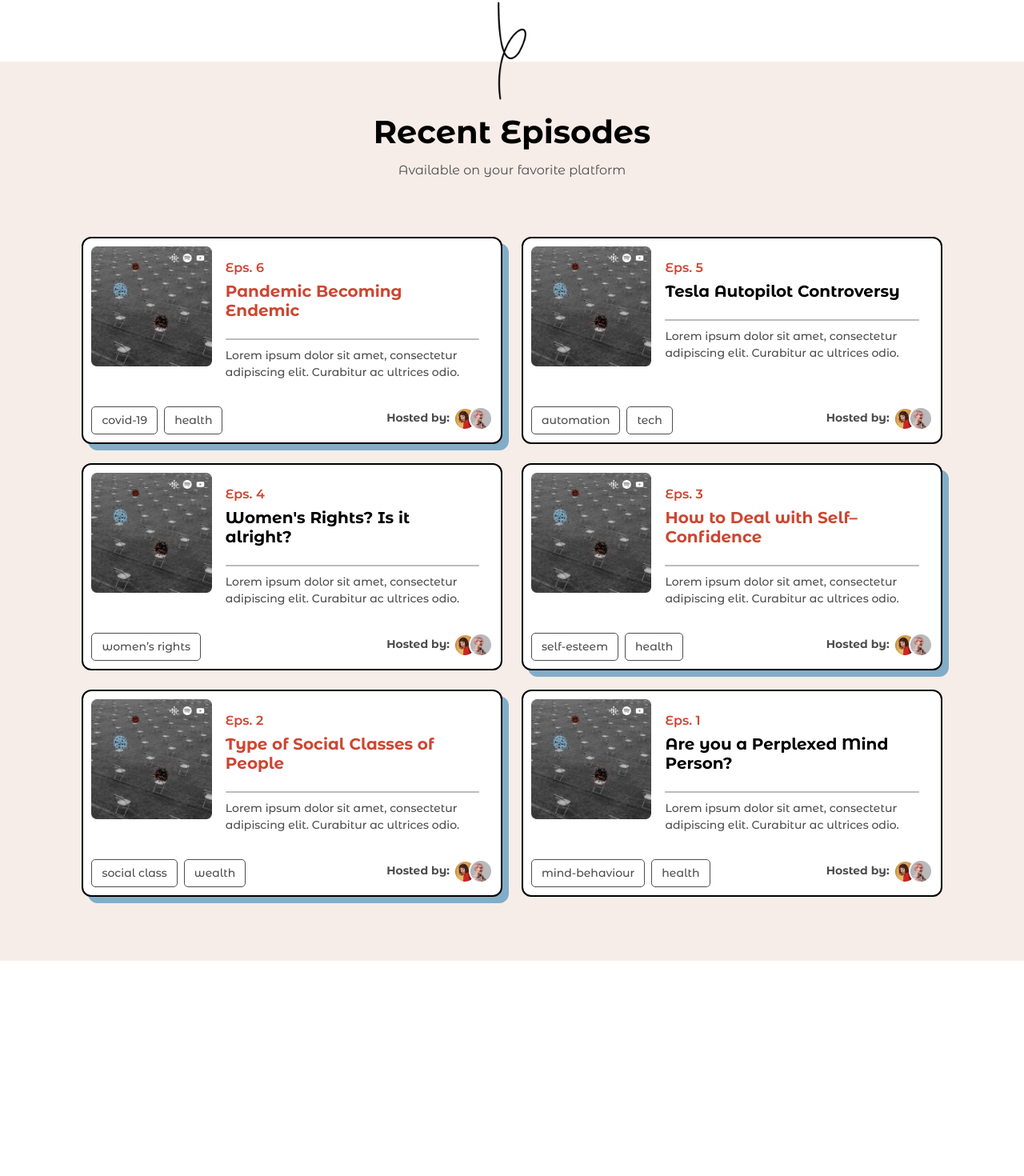
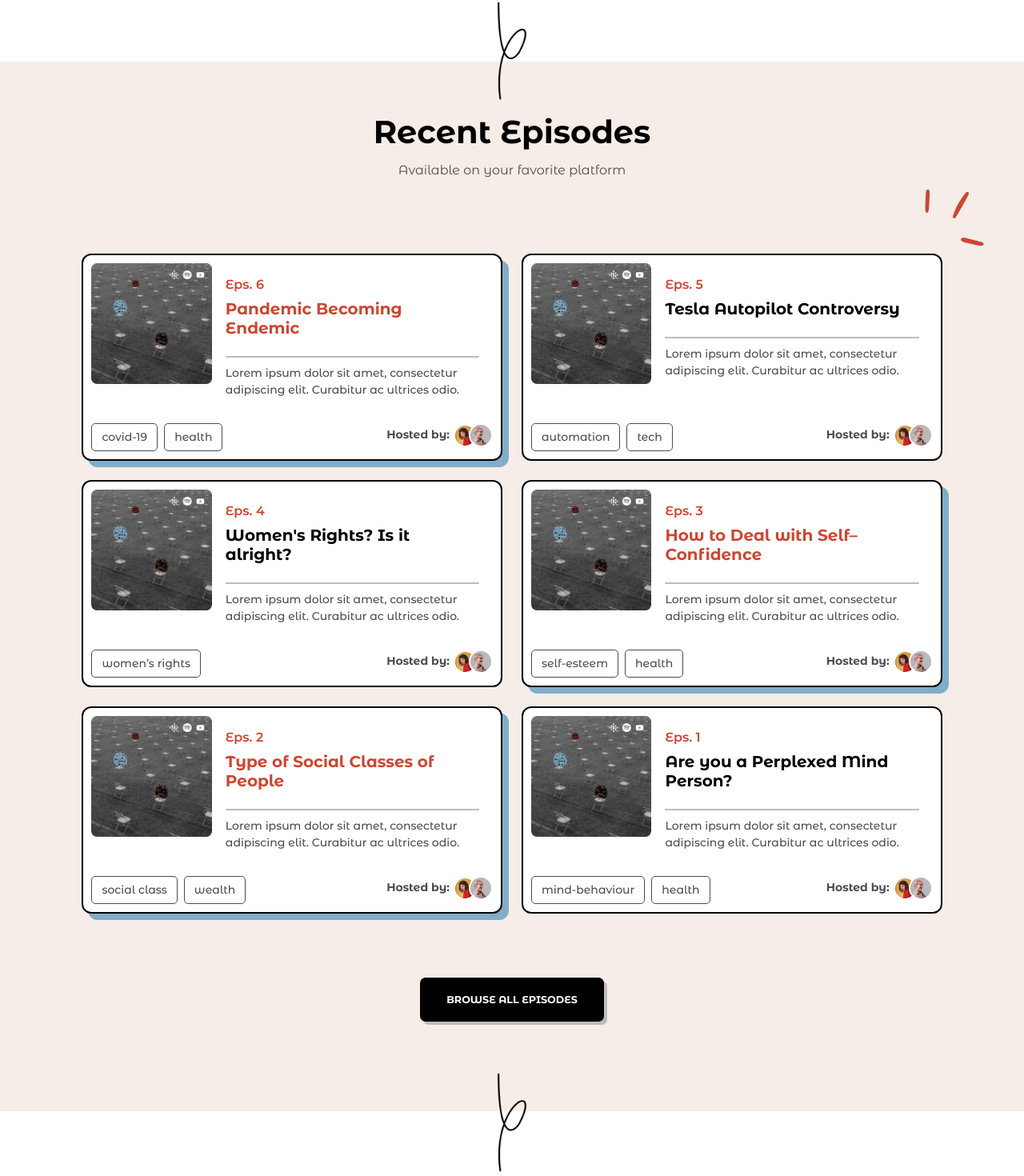
Before and after one commit to KiritoEM/WEEKLY_DECEMBER_FRONT_3, a Next.js app: page / in a window 1280 px wide. Shown: the part 3866-5336 px from the top of the page at 80% size. Before the commit the page ends 5163 px from the top, so only its background shows below. Built offline with nearby package versions, Linux system fonts and the light colour scheme.

Commit message:
add scribble to header

```diff
--- a/src/components/Episodes/EpisodesContent.tsx
+++ b/src/components/Episodes/EpisodesContent.tsx
@@ -5,6 +5,9 @@ const EpisodesContent = (): JSX.Element => {
   const { episodesContent } = episodesData();
   return (
     <div className="section-content">
+      <div className="sparkle">
+         <img src="/images/episodes/sparkle.png" alt="" />
+      </div>
       <div className="row gy-4">
         {episodesContent.map((item, index) => (
           <div className="col-6" key={index}>
@@ -12,6 +15,9 @@ const EpisodesContent = (): JSX.Element => {
           </div>
         ))}
       </div>
+      <div className="all-episodes">
+        <button className="btn">BROWSE ALL EPISODES</button>
+      </div>
     </div>
   );
 };
--- a/src/pages/index.tsx
+++ b/src/pages/index.tsx
@@ -22,6 +22,7 @@ const home = (): JSX.Element => {
         <Features />
         <Scribble2 top="-2rem" />
         <Episodes />
+        <Scribble2 top="-9rem" />
       </section>
     </Layout>
   );
--- a/src/styles/home/episodes/episodes.scss
+++ b/src/styles/home/episodes/episodes.scss
@@ -1,4 +1,4 @@
-@import "./espisodes-card.scss";
+@import "./episodes-card.scss";
 
 #episodes {
     width: 100%;
@@ -8,8 +8,19 @@
     padding-top: 4rem;
     position: relative;
     top: -6rem;
-    padding-bottom: 5rem;
+    padding-bottom: 7rem;
     @include container;
+
+    .sparkle {
+        position: relative;
+        text-align: end;
+        left: 85px;
+        top: 25px;
+
+        img {
+            width: 140px;
+        }
+    }
 
     .section-header {
         .title {
@@ -37,8 +48,24 @@
         }
     }
 
-    .section-content{
+    .section-content {
         width: 100%;
-        margin-top: 4.4rem;
+        margin-top: -4rem;
+
+        .all-episodes {
+            text-align: center;
+            margin-top: 5rem;
+
+            .btn {
+                text-transform: uppercase;
+                font-size: 12.7px;
+                padding: 17px 32px;
+                font-weight: bold;
+                border-radius: 7px;
+                background-color: $Black;
+                box-shadow: 4px 4px rgb(189, 187, 187);
+                color: #fff;
+            }
+        }
     }
 }
```
Also changed, not shown: public/images/episodes/sparkle.png (added), src/styles/home/episodes/episodes-card.scss (renamed from src/styles/home/episodes/espisodes-card.scss).
